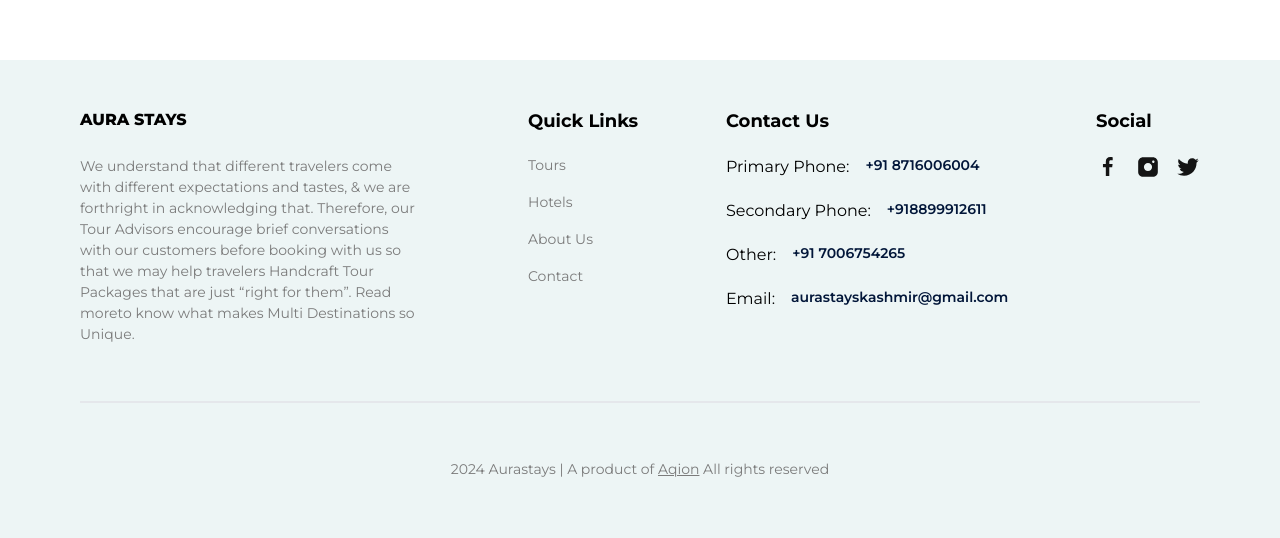
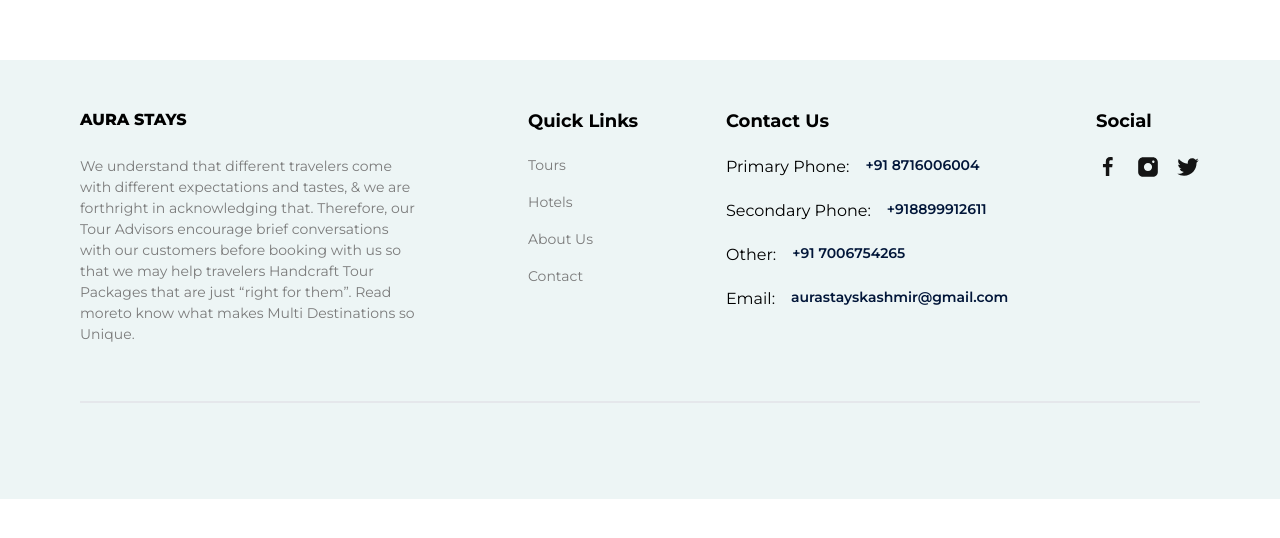
Before and after one commit to irfan-akhan/aura-travel, a Next.js app: page / in a window 1280 px wide. Shown: the part 8268-8806 px from the top of the page. After the commit the page ends 8767 px from the top, so only its background shows below. Built offline with nearby package versions, Linux system fonts and the light colour scheme.

Commit message:
code fix

```diff
--- a/components/Footer.tsx
+++ b/components/Footer.tsx
@@ -71,9 +71,9 @@ const Footer = () => {
         </div>
 
         <div className="border bg-gray-20" />
-        <p className="regular-14 w-full text-center text-gray-30">
+        {/* <p className="regular-14 w-full text-center text-gray-30">
           2024 Aurastays | A product of <Link className="underline" target="_blank" href="https://aqion.in">Aqion</Link> All rights reserved
-        </p>
+        </p> */}
       </div>
     </footer>
   );
```
